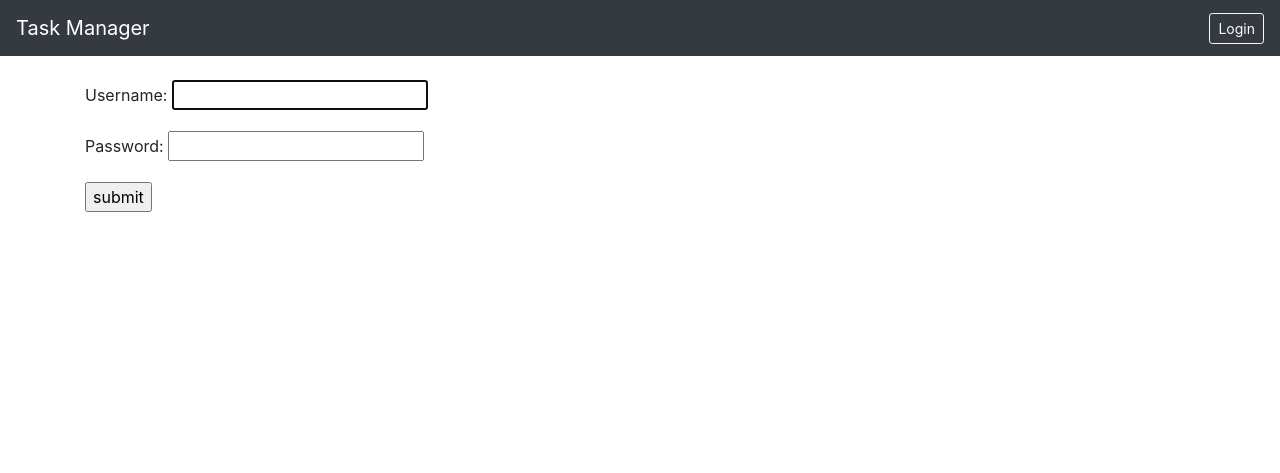
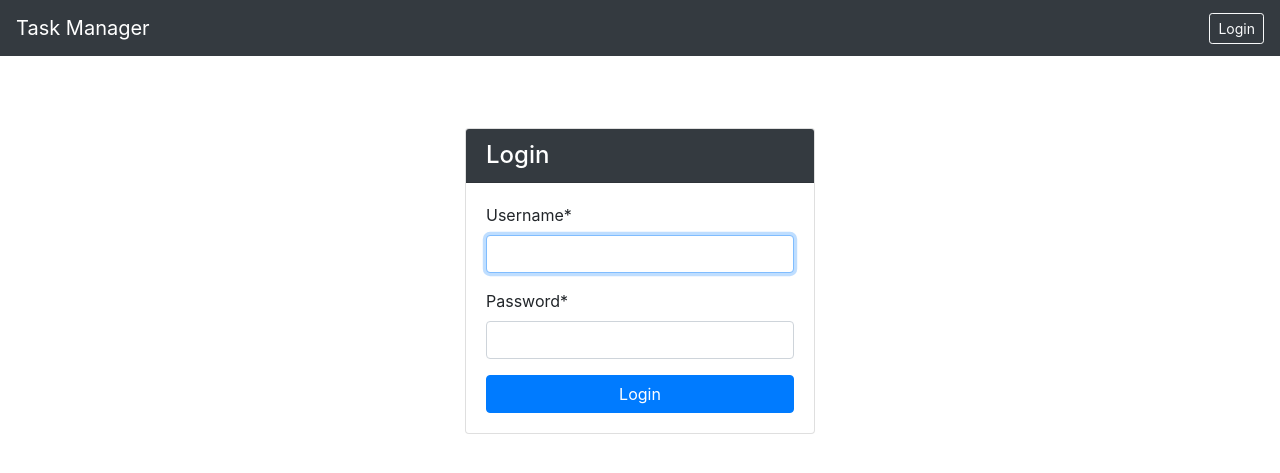
Before and after one commit to pikaOpika/task_manager, a Django app: page /accounts/login/ in a window 1280 px wide. Shown: the top 473 px of the page. Run offline with Django 5.2, Linux system fonts and the light colour scheme; some libraries are stand-ins or nearby versions.

Commit message:
added login and logged_out html pages and installed crispy

```diff
--- a/task_manager/settings.py
+++ b/task_manager/settings.py
@@ -18,6 +18,8 @@ INSTALLED_APPS = [
     'django.contrib.sessions',
     'django.contrib.messages',
     'django.contrib.staticfiles',
+    "crispy_forms",
+    "crispy_bootstrap4",
     'task',
 ]
 
@@ -80,6 +82,7 @@ USE_I18N = True
 
 USE_TZ = True
 
+CRISPY_TEMPLATE_PACK = "bootstrap4"
 
 STATIC_URL = 'static/'
 
--- a/templates/registration/login.html
+++ b/templates/registration/login.html
@@ -1,9 +1,24 @@
+<!-- registration/login.html -->
 {% extends "base.html" %}
+{% load crispy_forms_filters %}
+
+{% block title %}Login — Task Manager{% endblock %}
 
 {% block content %}
-<form action="" method="post">
-  {% csrf_token %}
-{{form.as_p}}
-<input type="submit" value="submit">
-</form>
-{% endblock  %}
+<div class="row justify-content-center">
+    <div class="col-md-4">
+        <div class="card mt-5">
+            <div class="card-header bg-dark text-white">
+                <h4 class="mb-0">Login</h4>
+            </div>
+            <div class="card-body">
+                <form method="post">
+                    {% csrf_token %}
+                    {{ form|crispy }}
+                    <button type="submit" class="btn btn-primary btn-block">Login</button>
+                </form>
+            </div>
+        </div>
+    </div>
+</div>
+{% endblock %}
```
Also changed, not shown: templates/registration/logged_out.html (added, +14 -0 lines).
